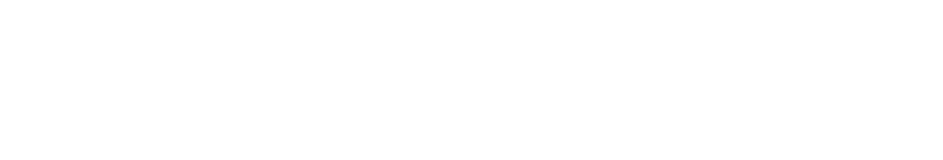
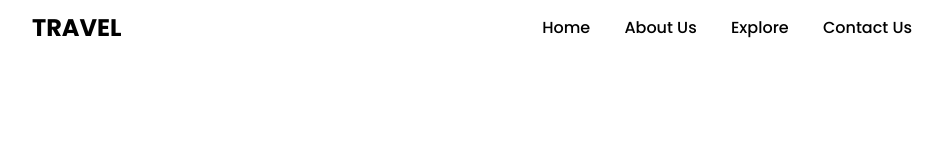
Before and after one commit to Y-ashbhatt/Travel-Site-Background-Slider, a plain HTML site: page index.html in a window 1280 px wide. Shown: the whole page, without its empty margins (168-1111 px from the left). Drawn offline with Linux system fonts and the light colour scheme.

Commit message:
Complete Header design

```diff
--- a/index.html
+++ b/index.html
@@ -4,8 +4,21 @@
     <meta charset="UTF-8">
     <meta name="viewport" content="width=device-width, initial-scale=1.0">
     <title>Travel site</title>
+    <link rel="stylesheet" href="style.css">
+    <link rel="stylesheet" href="https://cdnjs.cloudflare.com/ajax/libs/font-awesome/6.6.0/css/all.min.css" integrity="sha512-Kc323vGBEqzTmouAECnVceyQqyqdsSiqLQISBL29aUW4U/M7pSPA/gEUZQqv1cwx4OnYxTxve5UMg5GT6L4JJg==" crossorigin="anonymous" referrerpolicy="no-referrer" />
+
 </head>
 <body>
-
+    <header>
+        <a href="#" class="brand">Travel</a>
+        <div class="navigation">
+            <div class="navigation-items">
+                <a href="#">Home</a>
+                <a href="#">About Us</a>
+                <a href="#">Explore</a>
+                <a href="#">Contact Us</a>
+            </div>
+        </div>
+    </header>
 </body>
 </html>
--- a/style.css
+++ b/style.css
@@ -0,0 +1,60 @@
+@import url("https://fonts.googleapis.com/css2?family=Poppins:ital,wght@0,100;0,200;0,300;0,400;0,500;0,600;0,700;0,800;0,900;1,100;1,200;1,300;1,400;1,500;1,600;1,700;1,800;1,900&display=swap");
+
+* {
+  margin: 0;
+  padding: 0;
+  box-sizing: border-box;
+  font-family: "Poppins", sans-serif;
+}
+
+header {
+  z-index: 999;
+  position: absolute;
+  top: 0;
+  left: 0;
+  width: 100%;
+  display: flex;
+  justify-content: space-between;
+  align-items: center;
+  padding: 10px 200px;
+  transition: 0.5s ease;
+}
+
+header .brand {
+  color: #000;
+  font-size: 1.5em;
+  font-weight: 700;
+  text-transform: uppercase;
+  text-decoration: none;
+}
+
+header .navigation {
+  position: relative;
+}
+
+header .navigation .navigation-items a {
+  position: relative;
+  color: #000;
+  font-size: 1em;
+  font-weight: 500;
+  text-decoration: none;
+  margin-left: 30px;
+  transition: 0.3s ease;
+}
+
+header .navigation .navigation-items a:before{
+  position: absolute;
+  content: '';
+  background: #000;
+  width: 0;
+  height: 3px;
+  bottom: 0;
+  left: 0;
+  transition:  0.3s ease;
+}
+
+header .navigation .navigation-items a:hover:before{
+
+  width: 100%;
+
+}
```
